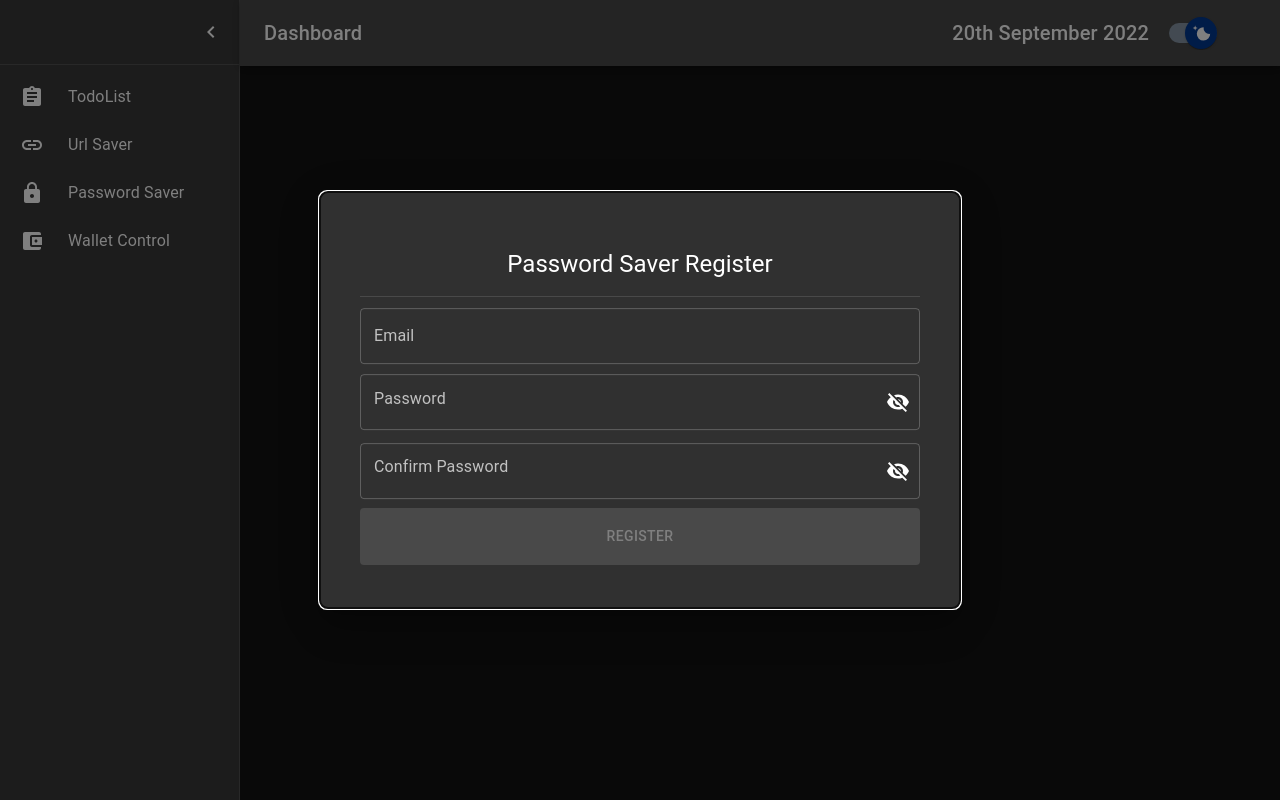
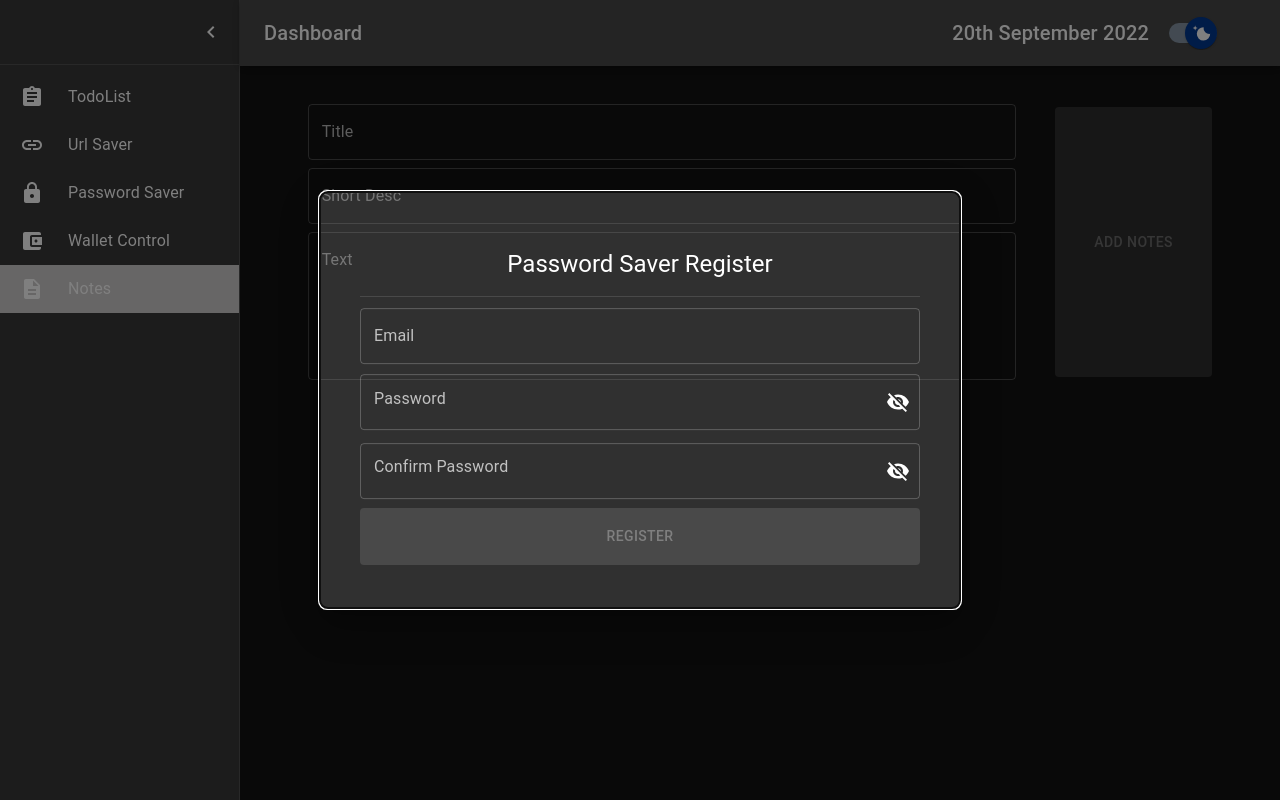
Before and after one commit to shayan0v0n/dashboard, a React (Create React App) app: page /notes in a window 1280 px wide. Built offline with nearby package versions, Linux system fonts and the light colour scheme; the HTML template or start-up script is replaced by a standard one.

Commit message:
feat: :hammer: develop Notes Parts

```diff
--- a/src/App.tsx
+++ b/src/App.tsx
@@ -8,6 +8,7 @@ import WalletStatus from "./Containers/WalletStatus"
 import useDarkMode from './store/useDarkMode';
 import { createTheme, PaletteMode, ThemeProvider } from "@mui/material"
 import { amber, deepOrange, grey } from "@mui/material/colors"
+import Notes from "./Containers/Notes"
 
 
 const App = () => {
@@ -35,6 +36,7 @@ const App = () => {
         <Route path="/walletControl/walletStatus" element={<WalletStatus />} />
         <Route path="/urlSaver" element={<UrlControl />} />
         <Route path="/passwordSaver" element={<PasswordSaver />} />
+        <Route path="/notes" element={<Notes />} />
       </Routes>
     </Templates>
     </ThemeProvider>
--- /dev/null
+++ b/src/Components/Notes/AddNotesForm.tsx
@@ -0,0 +1,82 @@
+import { Box, TextField, Grid, Button } from '@mui/material'
+import { useEffect, useState } from 'react'
+import uuid from 'react-uuid'
+interface addNoteProps {
+    addNoteItem: Function
+}
+
+
+const AddNotesForm = (props: addNoteProps) => {
+    const {addNoteItem} = props
+    const [ title, setTitle ] = useState('')
+    const [text, setText] = useState('')
+    const [shortDesk, setShortDesc] = useState('')
+    const [formValidate, setFormValidate] = useState(false)
+
+    useEffect(() => {
+        checkPassowrdForm()
+    }, [title, text, shortDesk])
+
+    const checkPassowrdForm = () => {
+        if ((title.trim().length !== 0 && text.trim().length !== 0) && shortDesk.trim().length <= 30) setFormValidate(true)
+        else setFormValidate(false)
+    }
+
+    const addNoteItemHandler = () => {
+        const noteStructuredItem = {
+            title: title,
+            shortDesc: shortDesk,
+            text: text,
+            id: uuid()
+        }
+
+        addNoteItem(noteStructuredItem)
+        setTitle('')
+        setText('')
+        setShortDesc('')
+    }
+
+
+  return (
+    <Box>
+        <Grid container textAlign="center" justifyContent="space-around">
+            <Grid item xs={12} md={9}>
+                <Box>
+                    <TextField
+                        label="Title"
+                        sx={{marginBottom:'.5rem'}}
+                        value={title}
+                        onChange={ (e) => setTitle(e.target.value) }
+                        fullWidth />
+
+                    <TextField
+                        label="Short Desc"
+                        sx={{marginBottom:'.5rem'}}
+                        value={shortDesk}
+                        onChange={ (e) => setShortDesc(e.target.value) }
+                        fullWidth />
+
+                    <TextField
+                        label="Text"
+                        sx={{marginBottom:'.5rem'}}
+                        rows={5}
+                        value={text}
+                        onChange={ (e) => setText(e.target.value) }
+                        fullWidth
+                        multiline />
+                </Box>
+            </Grid>
+            <Grid item xs={12} md={2}>
+                <Button
+                    variant='contained'
+                    sx={{ margin: '.2rem 0', height: '95%' }}
+                    disabled={formValidate ? false : true}
+                    onClick={() => addNoteItemHandler()}
+                    fullWidth>ADD NOTES</Button>
+            </Grid>
+        </Grid>
+    </Box>
+  )
+}
+
+export default AddNotesForm
--- /dev/null
+++ b/src/Components/Notes/NoteCard.tsx
@@ -0,0 +1,66 @@
+import React, { useEffect, useState } from 'react'
+import AccordionDetails from '@mui/material/AccordionDetails';
+import AccordionSummary from '@mui/material/AccordionSummary';
+import Typography from '@mui/material/Typography';
+import Accordion from '@mui/material/Accordion';
+import ExpandMoreIcon from '@mui/icons-material/ExpandMore';
+import { Button, Menu, MenuItem } from '@mui/material';
+import MoreVertIcon from '@mui/icons-material/MoreVert';
+type noteStructure = { title: string, shortDesc: string, text: string, id: string }
+interface noteCardProps {
+    note: noteStructure
+    deleteNoteItem: Function
+}
+
+const NoteCard = (props: noteCardProps) => {
+    const {note, deleteNoteItem} = props
+    const [anchorEl, setAnchorEl] = React.useState<null | HTMLElement>(null);
+    const [activeListEditMode, setActiveListEditMode] = useState(false)
+    const openMenu = Boolean(anchorEl);
+
+    const activeListEditHandler = (newTodo: string) => {setActiveListEditMode(false)}
+    const menuHandleClick = (event: React.MouseEvent<HTMLButtonElement>) => {setAnchorEl(event.currentTarget)}
+    const menuHandleClose = () => {setAnchorEl(null)}
+  return (
+    <>
+    <Accordion>
+        <AccordionSummary
+            expandIcon={<ExpandMoreIcon />}
+            aria-controls="panel1bh-content"
+            id="panel1bh-header"
+            >
+            <Button id="basic-button"
+                aria-controls={openMenu ? 'basic-menu' : undefined}
+                aria-expanded={openMenu ? 'true' : undefined}
+                aria-haspopup="true"
+                sx={{margin: 0, padding: 0}}
+                onMouseEnter={menuHandleClick}><MoreVertIcon /></Button>
+            <Typography sx={{ width: '33%', flexShrink: 0 }}>
+                {note.title}
+            </Typography>
+            { note.shortDesc.trim().length !== 0 ? (
+                <Typography sx={{ color: 'text.secondary' }}>{note.shortDesc}...</Typography>
+            ) : null}
+            </AccordionSummary>
+            <AccordionDetails>
+                <Typography>{note.text}</Typography>
+            </AccordionDetails>
+            <Menu
+                  id="basic-menu"
+                  anchorEl={anchorEl}
+                  open={openMenu}
+                  sx={{ margin: 'auto' }}
+                  onClose={menuHandleClose}
+                  MenuListProps={{
+                      'aria-labelledby': 'basic-button',
+                    }}
+            >
+            <MenuItem onClick={() => {}}>Edit</MenuItem>
+            <MenuItem onClick={() => deleteNoteItem(note.id)}>Delete</MenuItem>
+          </Menu>
+    </Accordion>
+    </>
+  )
+}
+
+export default NoteCard
--- /dev/null
+++ b/src/Containers/Notes.tsx
@@ -0,0 +1,47 @@
+import { Box, Container } from '@mui/material'
+import React, { useState, useEffect } from 'react'
+import uuid from 'react-uuid'
+import AddNotesForm from '../Components/Notes/AddNotesForm'
+import NoteCard from '../Components/Notes/NoteCard'
+type noteStructure = { title: string, shortDesc: string, text: string, id: string }
+
+const Notes = () => {
+    const currentStorage: any = localStorage.getItem("dashboard")
+    const currentStorageJSON = JSON.parse(currentStorage);
+    const [currentNotes, setCurrentNotes] = useState(currentStorageJSON.notes)
+
+    const addNoteItemHandler = (note: noteStructure) => {
+        const addedNote = {...currentNotes, note}
+        const updateStorage = {
+            ...currentStorageJSON,
+            notes: [...currentStorageJSON.notes, addedNote.note]
+        }
+
+        setCurrentNotes([...currentStorageJSON.notes, addedNote.note])
+        localStorage.setItem('dashboard', JSON.stringify(updateStorage));
+    }
+
+    const deleteNoteItemHandler = (noteID: string) => {
+        const filteredItems = currentNotes.filter((item: noteStructure) => item.id !== noteID)
+        const updateStorage = {
+            ...currentStorageJSON,
+            notes: filteredItems
+        }
+
+        setCurrentNotes(filteredItems)
+        localStorage.setItem('dashboard', JSON.stringify(updateStorage));
+    }
+
+  return (
+    <Container>
+        <Box sx={{ marginBottom: '1rem' }}>
+            { currentNotes.map((item: noteStructure) => (
+                <NoteCard note={item} key={item.id} deleteNoteItem={deleteNoteItemHandler} />
+            )) }
+        </Box>
+        <AddNotesForm addNoteItem={addNoteItemHandler} />
+    </Container>
+  )
+}
+
+export default Notes
--- a/src/HOC/Templates.tsx
+++ b/src/HOC/Templates.tsx
@@ -24,6 +24,7 @@ import { format } from 'date-fns';
 import { Link } from 'react-router-dom';
 import RegisterPassword from '../Components/PasswordAuth/RegisterPassword';
 import { FormControlLabel, Switch } from '@mui/material';
+import DescriptionIcon from '@mui/icons-material/Description';
 import useDarkMode from '../store/useDarkMode';
 
 const dashboardDefault: {
@@ -37,7 +38,8 @@ const dashboardDefault: {
   wallet: {
     income: any[]
     spend: any[]
-  }
+  },
+  notes: any[]
 } = {
   passwordAuth: {},
   todos: {
@@ -49,7 +51,8 @@ const dashboardDefault: {
   wallet: {
     income: [],
     spend: []
-  }
+  },
+  notes: []
 }
 
 const MaterialUISwitch = styled(Switch)(({ theme }) => ({
@@ -114,6 +117,9 @@ const appBarNavigate = [{
   }, {
     title: 'Wallet Control',
     path: '/walletControl'
+}, {
+    title: 'Notes',
+    path: '/notes'
 }]
 
 
@@ -268,6 +274,7 @@ const Templates = (props: TemplateProps): JSX.Element => {
                   {item.title === 'Wallet Control' ? <AccountBalanceWalletIcon /> : null}
                   {item.title === 'Url Saver' ? <LinkIcon /> : null}
                   {item.title === 'Password Saver' ? <LockIcon /> : null}
+                  {item.title === 'Notes' ? <DescriptionIcon /> : null}
                 </ListItemIcon>
                     <ListItemText primary={item.title} sx={{ opacity: open ? 1 : 0 }} />
                 </ListItemButton>
```
